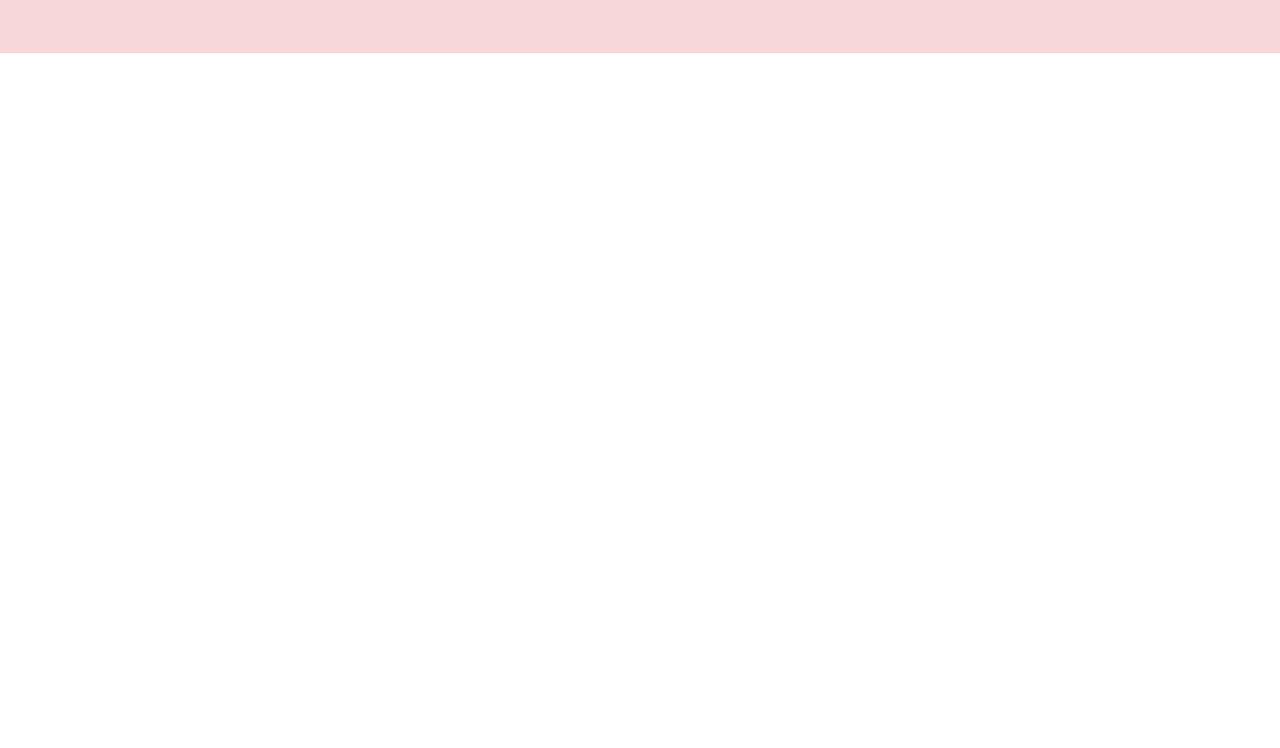
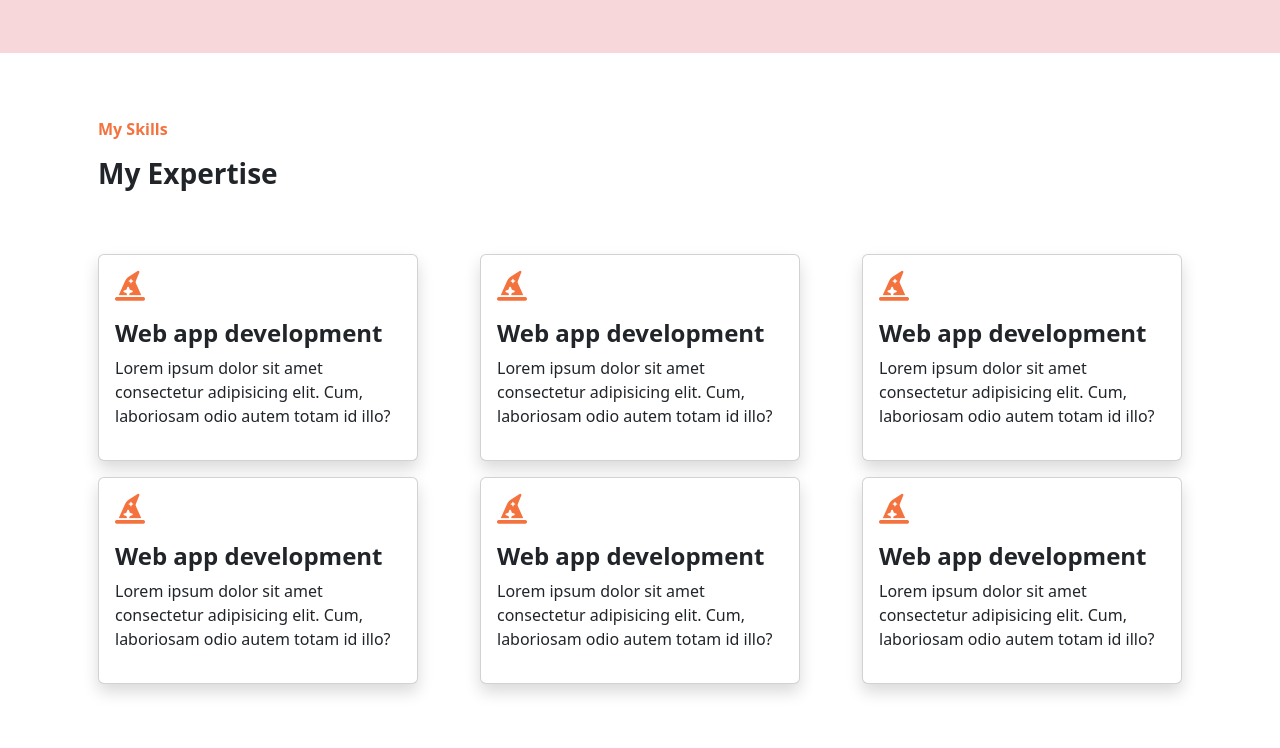
Before and after one commit to guvi-course/portfolio, a plain HTML site: page index.html in a window 1280 px wide. Shown: the part 555-1303 px from the top of the page. Before the commit the page ends 800 px from the top, so only its background shows below. Drawn offline with nearby package versions, Linux system fonts and the light colour scheme.

Commit message:
Add my skills

```diff
--- a/index.html
+++ b/index.html
@@ -87,6 +87,99 @@
       </div>
     </div>
 
+    <section class="container py-5">
+      <div class="m-3 mb-5">
+        <div>
+          <p class="text-orange fw-bold ">My Skills</p>
+        </div>
+        <div>
+          <h3 class="fw-bold">My Expertise</h3>
+        </div>
+      </div>
+      <div class="d-flex justify-content-between flex-wrap m-3">
+        <div class="card card-width shadow p-3 mt-3">
+          <div class="icon">
+            <i class="fa-solid fa-hat-wizard icon-container"></i>
+          </div>
+          <div class="card-content mt-3">
+            <h4 class="main-text text-wrap fw-bold">
+              Web app development
+            </h4>
+            <p class="sub-text">
+              Lorem ipsum dolor sit amet consectetur adipisicing elit. Cum, laboriosam odio autem totam id illo?
+            </p>
+          </div>
+        </div>
+        <div class="card card-width shadow p-3 mt-3">
+          <div class="icon">
+            <i class="fa-solid fa-hat-wizard icon-container"></i>
+          </div>
+          <div class="card-content mt-3">
+            <h4 class="main-text text-wrap fw-bold">
+              Web app development
+            </h4>
+            <p class="sub-text">
+              Lorem ipsum dolor sit amet consectetur adipisicing elit. Cum, laboriosam odio autem totam id illo?
+            </p>
+          </div>
+        </div>
+        <div class="card card-width shadow p-3 mt-3">
+          <div class="icon">
+            <i class="fa-solid fa-hat-wizard icon-container"></i>
+          </div>
+          <div class="card-content mt-3">
+            <h4 class="main-text text-wrap fw-bold">
+              Web app development
+            </h4>
+            <p class="sub-text">
+              Lorem ipsum dolor sit amet consectetur adipisicing elit. Cum, laboriosam odio autem totam id illo?
+
+            </p>
+          </div>
+        </div>
+        <div class="card card-width shadow p-3 mt-3">
+          <div class="icon">
+            <i class="fa-solid fa-hat-wizard icon-container"></i>
+          </div>
+          <div class="card-content mt-3">
+            <h4 class="main-text text-wrap fw-bold">
+              Web app development
+            </h4>
+            <p class="sub-text">
+              Lorem ipsum dolor sit amet consectetur adipisicing elit. Cum, laboriosam odio autem totam id illo?
+            </p>
+          </div>
+        </div>
+        <div class="card card-width shadow p-3 mt-3">
+          <div class="icon">
+            <i class="fa-solid fa-hat-wizard icon-container"></i>
+          </div>
+          <div class="card-content mt-3">
+            <h4 class="main-text text-wrap fw-bold">
+              Web app development
+            </h4>
+            <p class="sub-text">
+              Lorem ipsum dolor sit amet consectetur adipisicing elit. Cum, laboriosam odio autem totam id illo?
+            </p>
+          </div>
+        </div>
+        <div class="card card-width shadow p-3 mt-3">
+          <div class="icon">
+            <i class="fa-solid fa-hat-wizard icon-container"></i>
+          </div>
+          <div class="card-content mt-3">
+            <h4 class="main-text text-wrap fw-bold">
+              Web app development
+            </h4>
+            <p class="sub-text">
+              Lorem ipsum dolor sit amet consectetur adipisicing elit. Cum, laboriosam odio autem totam id illo?
+
+            </p>
+          </div>
+        </div>
+      </div>
+    </section>
+
     <script
       src="https://cdn.jsdelivr.net/npm/bootstrap@5.2.3/dist/js/bootstrap.bundle.min.js"
       integrity="sha384-kenU1KFdBIe4zVF0s0G1M5b4hcpxyD9F7jL+jjXkk+Q2h455rYXK/7HAuoJl+0I4"
--- a/style/style.css
+++ b/style/style.css
@@ -9,3 +9,12 @@
 .bg-danger-subtle {
     background: #f8d7da;
 }
+
+.icon-container {
+    color: #F4723D;
+    font-size: 30px;
+}
+
+.card-width {
+    width: 20rem;
+}
```
